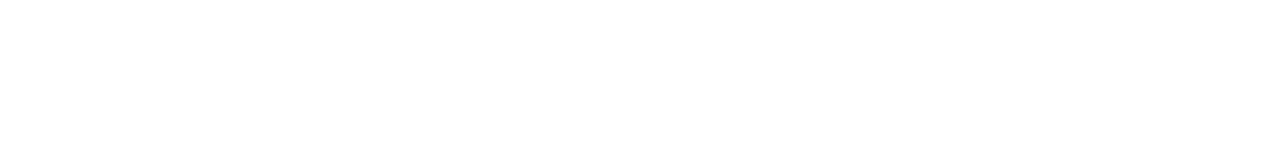
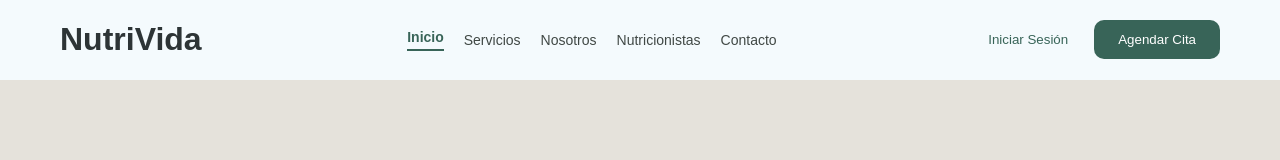
Before and after one commit to luisillo07/NutriVida, a plain HTML site: page index.html in a window 1280 px wide. Drawn offline with Linux system fonts and the light colour scheme.

Commit message:
L.L: se realiza una estructura basica sobre la barra de navegación junto con su estilo en su propia hoja de css para su reutilización

```diff
--- /dev/null
+++ b/css/navegacion.css
@@ -0,0 +1,89 @@
+/*le damos un estilo por defecto a toda la pagina*/
+body {
+    font-family: "Source Sans 3", sans-serif;
+    margin: 0; /*para que nada tenga un margen por defecto*/
+    padding: 0; /*para que nada tenga un padding por defecto*/
+    background-color: #E5E2DB;
+    color: #2D3436;
+}
+
+
+/*ENCABEZADO*/
+header {
+    display: flex; /*le decimos que sea un contenedor flexible */
+    justify-content: space-between; /*le damos un espacio a los elementos*/
+    padding-left: 60px;/*al encabezado le damos un padding a la izquierda y derecha por defecto*/
+    padding-right: 60px;
+    align-items: center;
+    background-color: #F4FAFD;
+}
+
+#titulo {
+    font-family: "Montserrat", sans-serif;
+    font-size: 24px; /*le damos un tamaño de fuente de 24px*/
+    font-weight: bold;
+    color: #386458;
+}
+
+
+/*NAVEGACIÓN (ENCABEZADO)*/
+nav {
+    font-size: 14px; /*le damos un tamaño de fuente de 14px*/
+    font-weight: 400; /*le damos un peso de fuente de 400*/
+    display: flex; /*le decimos que sea un contenedor flexible */
+    align-items: center; /*le decimos que los elementos se alineen en el centro del contenedor*/
+    justify-content: center; /*le decimos que los elementos se centren en el contenedor*/
+    gap: 20px; /*le damos un espacio entre los elementos de 20px*/
+}
+
+nav a { /*le damos un estilo a los enlaces del nav*/
+    text-decoration: none; /*le decimos que no tenga subrayado*/
+    color: #404845;
+}
+
+nav a:hover { /*le damos un estilo a los enlaces del nav cuando el mouse esta encima de ellos*/
+    color: #386458; /*le damos un color diferente cuando el mouse esta encima de ellos*/
+    font-weight: bold;
+}
+
+.activo { /*le damos un estilo a los enlaces del nav cuando esten en la pagina de ese enlace*/
+    color: #386458;
+    font-weight: bold;
+    border-bottom: 2px solid #386458; /*le damos un borde inferior de 2px y color #386458*/
+    padding-bottom: 4px; /*le damos un padding inferior de 4px para que el borde no quede pegado al texto*/
+}
+
+
+/*BOTONES NAVEGACiÓN*/
+.b {
+    font-size: 14px; /*le damos un tamaño de fuente de 14px*/
+    font-weight: 400; /*le damos un peso de fuente de 400*/
+    display: flex; /*le decimos que sea un contenedor flexible */
+    align-items: center;
+    justify-content: center;
+    gap: 20px;
+}
+
+.iniciar-sesion {
+    color: #386458;
+    background-color: transparent; /*le decimos que el fondo sea transparente*/
+    border: none; /*le decimos que no tenga borde*/
+}
+
+.agendar-cita {
+    background-color: #386458;
+    color: #FFFFFF;
+    border: none; /*le decimos que no tenga borde*/
+    border-radius: 10px; /*le damos un borde redondeado de 10px*/
+    padding: 12px 24px; /*le damos un padding de 12px arriba y abajo y 24px a los lados*/
+}
+
+.iniciar-sesion:hover {
+    color: #507D70; /*le damos un color diferente cuando el mouse esta encima de ellos*/
+    font-weight: bold;
+}
+
+.agendar-cita:hover {
+    background-color: #507D70; /*le damos un color diferente cuando el mouse esta encima de ellos*/
+    font-weight: bold;
+}
--- a/index.html
+++ b/index.html
@@ -3,9 +3,30 @@
 <head>
     <meta charset="UTF-8">
     <meta name="viewport" content="width=device-width, initial-scale=1.0">
+    <link rel="stylesheet" href="/css/navegacion.css">
+    <script src="/js/funciones.js" defer></script>
     <title>NutriVida</title>
 </head>
 <body>
+    <!--Encabezado-->
+    <header>
+        <h1 id="Titulo">NutriVida</h1>
+        <!---navegación-->
+        <nav>
+            <a href="index.html" class="activo">Inicio</a>
+            <a href="#">Servicios</a>
+            <a href="#">Nosotros</a>
+            <a href="#">Nutricionistas</a>
+            <a href="#">Contacto</a>
+        </nav>
+
+        <!--botones de la navegación-->
+        <div class="b">
+            <button class="iniciar-sesion">Iniciar Sesión</button>
+            <button class="agendar-cita">Agendar Cita</button>
+        </div>
+    </header>
+
 
 </body>
 </html>
```
Also changed, not shown: js/funciones.js (added).
